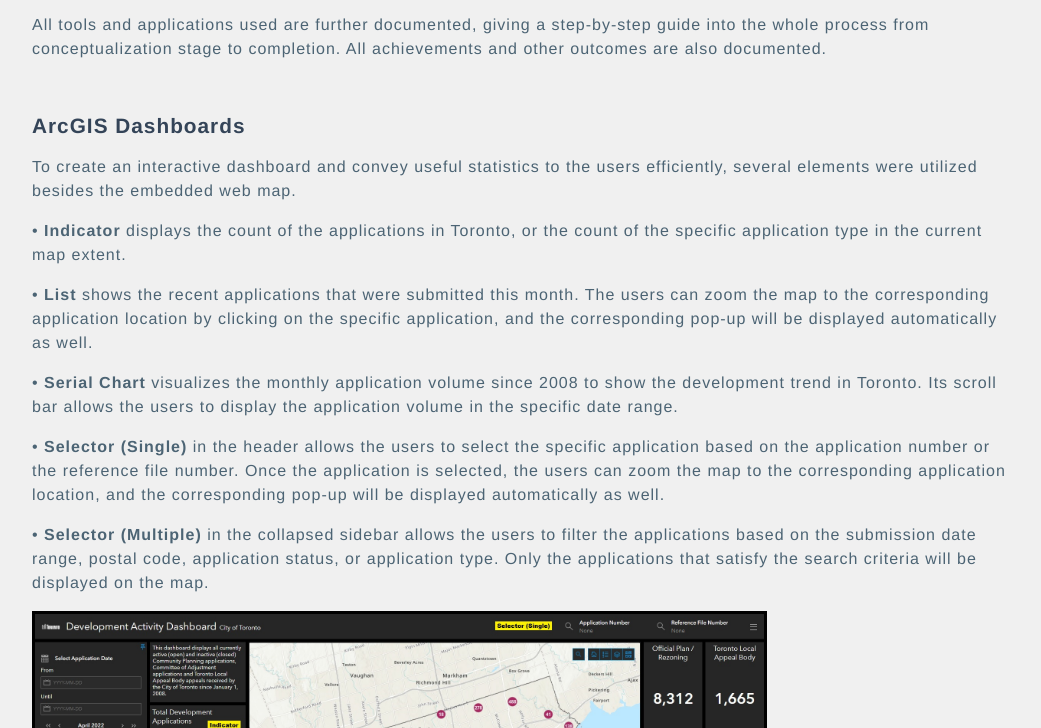
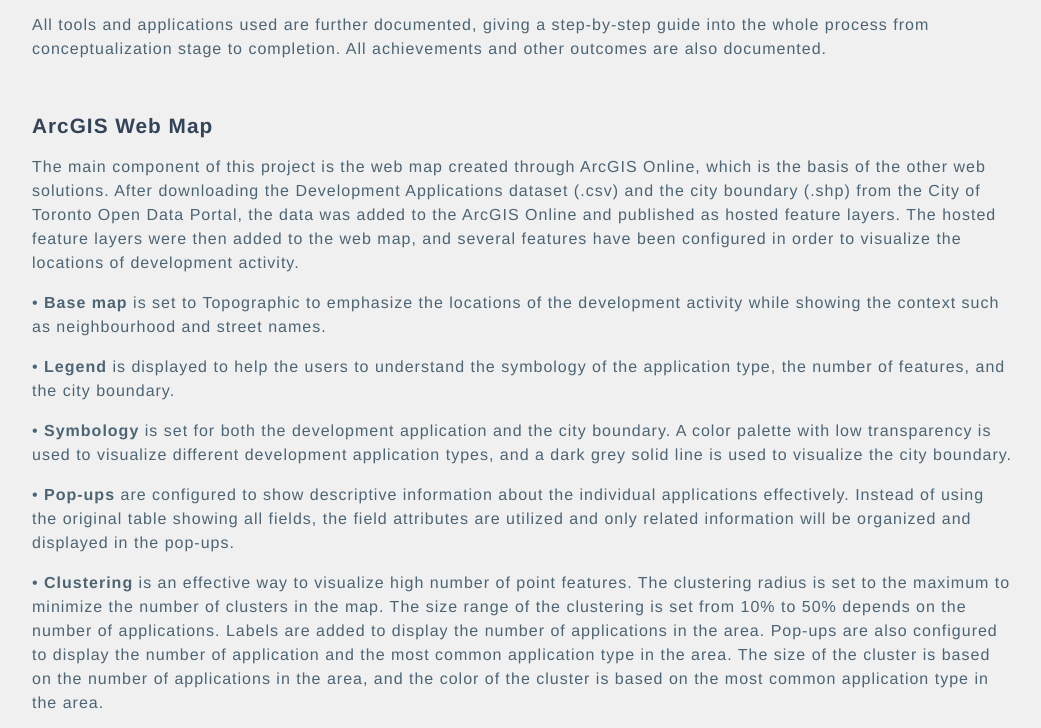
Before and after one commit to flemingflamingos/geom99-group-project, a plain HTML site: page methodology.html in a window 1280 px wide. Shown: the part 873-1601 px from the top of the page, without its empty margins (118-1159 px from the left). Drawn offline with Linux system fonts and the light colour scheme.

Commit message:
Update methodology.html

```diff
--- a/methodology.html
+++ b/methodology.html
@@ -50,6 +50,16 @@
                 <p>All tools and applications used are further documented, giving a step-by-step guide into the whole process from conceptualization stage to completion. All achievements and other outcomes are also documented.</p>
             </section>
             <section>
+                <h2>ArcGIS Web Map</h2>
+                <p>The main component of this project is the web map created through ArcGIS Online, which is the basis of the other web solutions. After downloading the Development Applications dataset (.csv) and the city boundary (.shp) from the City of Toronto Open Data Portal, the data was added to the ArcGIS Online and published as hosted feature layers. The hosted feature layers were then added to the web map, and several features have been configured in order to visualize the locations of development activity.</p>
+                <p>• <b>Base map</b> is set to Topographic to emphasize the locations of the development activity while showing the context such as neighbourhood and street names.</p>
+                <p>• <b>Legend</b> is displayed to help the users to understand the symbology of the application type, the number of features, and the city boundary.</p>
+                <p>• <b>Symbology</b> is set for both the development application and the city boundary. A color palette with low transparency is used to visualize different development application types, and a dark grey solid line is used to visualize the city boundary.</p>
+                <p>• <b>Pop-ups</b> are configured to show descriptive information about the individual applications effectively. Instead of using the original table showing all fields, the field attributes are utilized and only related information will be organized and displayed in the pop-ups.</p>
+                <p>• <b>Clustering</b> is an effective way to visualize high number of point features. The clustering radius is set to the maximum to minimize the number of clusters in the map. The size range of the clustering is set from 10% to 50% depends on the number of applications. Labels are added to display the number of applications in the area. Pop-ups are also configured to display the number of application and the most common application type in the area. The size of the cluster is based on the number of applications in the area, and the color of the cluster is based on the most common application type in the area.</p>
+                <img class="solutions" src="img/methodology-webmap.jpg" alt="ArcGIS Web Map">
+            </section>
+            <section>
                 <h2>ArcGIS Dashboards</h2>
                 <p>To create an interactive dashboard and convey useful statistics to the users efficiently, several elements were utilized besides the embedded web map.</p>
                 <p>• <b>Indicator</b> displays the count of the applications in Toronto, or the count of the specific application type in the current map extent.</p>
@@ -58,6 +68,9 @@
                 <p>• <b>Selector (Single)</b> in the header allows the users to select the specific application based on the application number or the reference file number. Once the application is selected, the users can zoom the map to the corresponding application location, and the corresponding pop-up will be displayed automatically as well.</p>
                 <p>• <b>Selector (Multiple)</b> in the collapsed sidebar allows the users to filter the applications based on the submission date range, postal code, application status, or application type. Only the applications that satisfy the search criteria will be displayed on the map.</p>
                 <img class="solutions" src="img/methodology-dashboard.jpg" alt="ArcGIS Dashboards">
+            </section>
+            <section>
+                <h2>ArcGIS Experience Builder</h2>
             </section>
             <section>
                 <h2>ArcGIS StoryMaps</h2>
```
Also changed, not shown: img/methodology-webmap.jpg (added).
